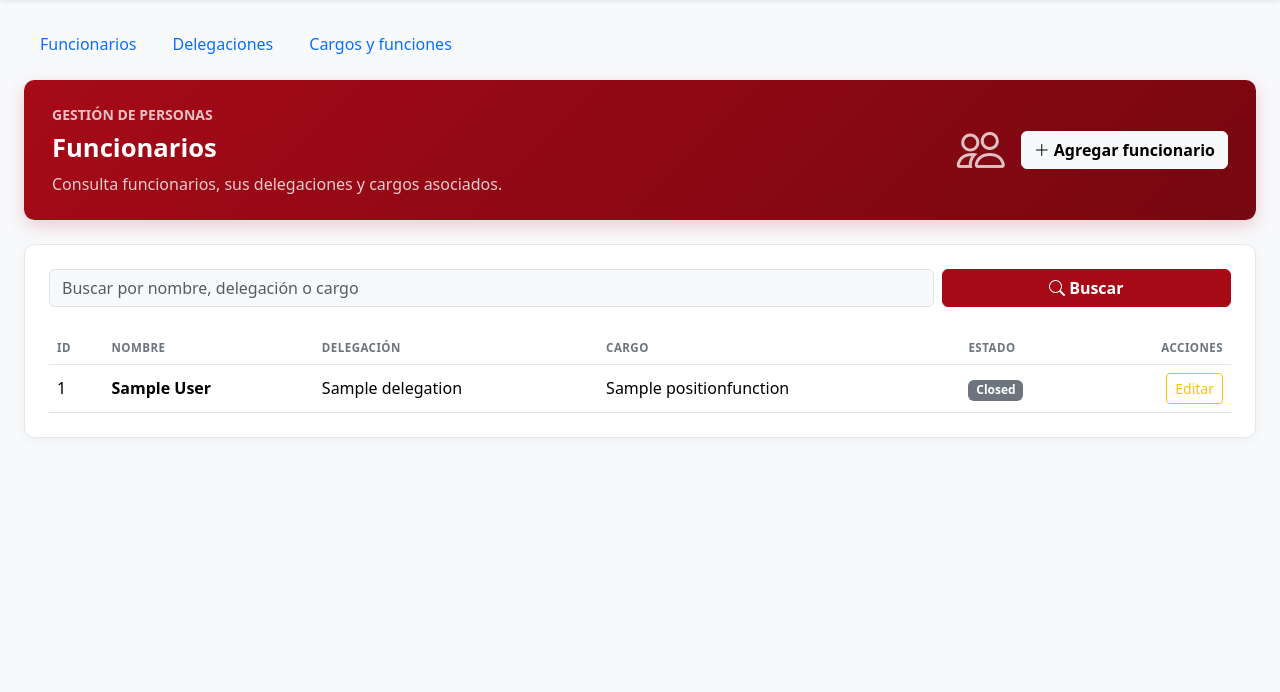
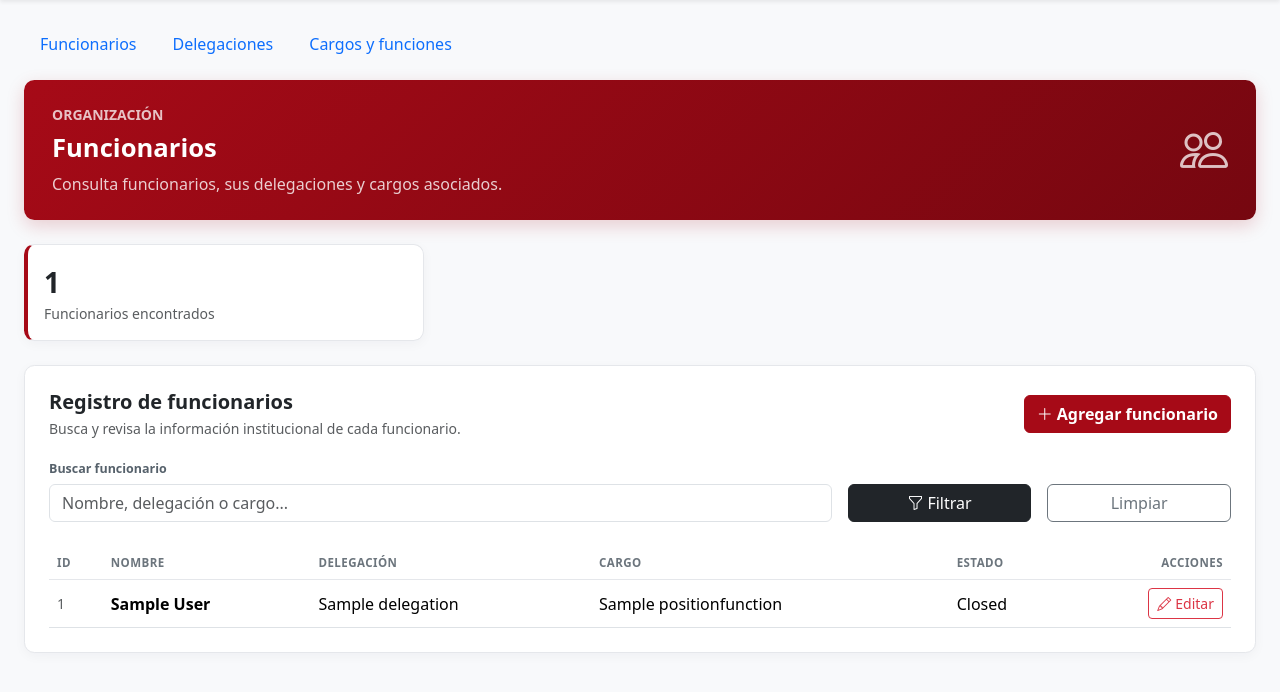
Before and after one commit to Franxescoo/Proyecto_Muni, a Django app: page /organization/employees/ in a window 1280 px wide. Shown: the part 74-766 px from the top of the page. Run offline with Django 5.2, Linux system fonts and the light colour scheme; a user stored in the database is signed in; tables that the repository leaves empty hold one stand-in row (values such as "Sample post").

Commit message:
Rediseña listado de funcionarios al estilo Monitoring

```diff
--- a/templates/organization/employee_list.html
+++ b/templates/organization/employee_list.html
@@ -3,55 +3,70 @@
 {% block titulo %}Funcionarios · Organización{% endblock %}
 
 {% block contenido %}
-<div class="organization-shell">
+<div class="organization-shell pb-4">
     <section class="organization-hero mb-4 d-flex flex-wrap align-items-center justify-content-between gap-3">
-    <div><div class="small text-uppercase fw-semibold opacity-75 mb-2">Gestión de personas</div><h1 class="mb-2 fw-bold">Funcionarios</h1><p class="mb-0">Consulta funcionarios, sus delegaciones y cargos asociados.</p></div>
-    <div class="d-flex align-items-center gap-3"><i class="bi bi-people display-5 opacity-75" aria-hidden="true"></i>
-    {% if perms.organization.add_employee %}<a class="btn btn-light fw-semibold" href="{% url 'organization:employee_create' %}"><i class="bi bi-plus-lg me-1"></i>Agregar funcionario</a>{% endif %}
+        <div>
+            <div class="small text-uppercase fw-semibold opacity-75 mb-2">Organización</div>
+            <h1 class="mb-2 fw-bold">Funcionarios</h1>
+            <p class="mb-0">Consulta funcionarios, sus delegaciones y cargos asociados.</p>
         </div>
+        <i class="bi bi-people display-5 opacity-75" aria-hidden="true"></i>
     </section>
 
+    <div class="row g-3 mb-4">
+        <div class="col-12 col-md-4">
+            <div class="section-card metric h-100 p-3" style="border-left:4px solid #a60a17;">
+                <div class="value fs-3 fw-bold">{{ employees|length }}</div>
+                <div class="label text-muted small">Funcionarios encontrados</div>
+            </div>
+        </div>
+    </div>
+
     <section class="section-card p-3 p-lg-4">
-    <form method="get" class="row g-2 mb-4">
-        <div class="col-md-9">
-            <label class="visually-hidden" for="employee-search">Buscar funcionario</label>
-            <input id="employee-search" class="form-control bg-light" name="q" value="{{ query }}" placeholder="Buscar por nombre, delegación o cargo">
+        <div class="d-flex flex-wrap justify-content-between align-items-center gap-2 mb-3">
+            <div>
+                <h2 class="h5 mb-1 fw-bold">Registro de funcionarios</h2>
+                <p class="text-muted small mb-0">Busca y revisa la información institucional de cada funcionario.</p>
             </div>
-        <div class="col-md-3">
-            <button class="btn btn-organization w-100 fw-semibold" type="submit"><i class="bi bi-search"></i> Buscar</button>
+            {% if perms.organization.add_employee %}
+            <a class="btn btn-organization fw-semibold" href="{% url 'organization:employee_create' %}">
+                <i class="bi bi-plus-lg me-1"></i>Agregar funcionario
+            </a>
+            {% endif %}
+        </div>
+
+        <form method="get" class="row g-3 align-items-end mb-4">
+            <div class="col-12 col-md-8">
+                <label class="organization-filter-label" for="employee-search">Buscar funcionario</label>
+                <input id="employee-search" class="form-control" type="search" name="q" value="{{ query }}" placeholder="Nombre, delegación o cargo...">
+            </div>
+            <div class="col-12 col-md-2">
+                <button class="btn btn-dark w-100" type="submit"><i class="bi bi-funnel me-1"></i>Filtrar</button>
+            </div>
+            <div class="col-12 col-md-2">
+                <a class="btn btn-outline-secondary w-100" href="{% url 'organization:employee_list' %}">Limpiar</a>
             </div>
         </form>
 
         <div class="table-responsive">
             <table class="table table-hover align-middle organization-table mb-0">
-            <thead>
-                <tr>
-                    <th>ID</th>
-                    <th>Nombre</th>
-                    <th>Delegación</th>
-                    <th>Cargo</th>
-                    <th>Estado</th>
-                    <th class="text-end">Acciones</th>
-                </tr>
-            </thead>
+                <thead><tr><th>ID</th><th>Nombre</th><th>Delegación</th><th>Cargo</th><th>Estado</th><th class="text-end">Acciones</th></tr></thead>
                 <tbody>
                     {% for employee in employees %}
                     <tr>
-                    <td>{{ employee.employee_id }}</td>
+                        <td class="text-muted small">{{ employee.employee_id }}</td>
                         <td class="fw-semibold">{{ employee.name }}</td>
-                    <td>{{ employee.delegation }}</td>
-                    <td>{{ employee.position }}</td>
-                    <td><span class="badge text-bg-secondary">{{ employee.status }}</span></td>
+                        <td>{{ employee.delegation|default:"—" }}</td>
+                        <td>{{ employee.position|default:"—" }}</td>
+                        <td><span class="status status-muted">{{ employee.status|default:"Sin estado" }}</span></td>
                         <td class="text-end">
                             {% if perms.organization.change_employee %}
-                        <a class="btn btn-sm btn-outline-warning" href="{% url 'organization:employee_edit' employee.pk %}">Editar</a>
-                        {% else %}
-                        <span class="text-muted small">Sin acciones disponibles</span>
-                        {% endif %}
+                            <a class="btn btn-sm btn-outline-danger" href="{% url 'organization:employee_edit' employee.pk %}"><i class="bi bi-pencil me-1"></i>Editar</a>
+                            {% else %}<span class="text-muted small">Sin acciones disponibles</span>{% endif %}
                         </td>
                     </tr>
                     {% empty %}
-                <tr><td colspan="6" class="organization-empty"><i class="bi bi-people fs-3 d-block mb-2"></i>No hay funcionarios para mostrar.</td></tr>
+                    <tr><td colspan="6" class="text-center py-5"><i class="bi bi-people fs-2 text-muted d-block mb-2"></i><span class="text-muted">No hay funcionarios para mostrar.</span></td></tr>
                     {% endfor %}
                 </tbody>
             </table>
```
Lines whose indentation alone changed are shown as unchanged.
